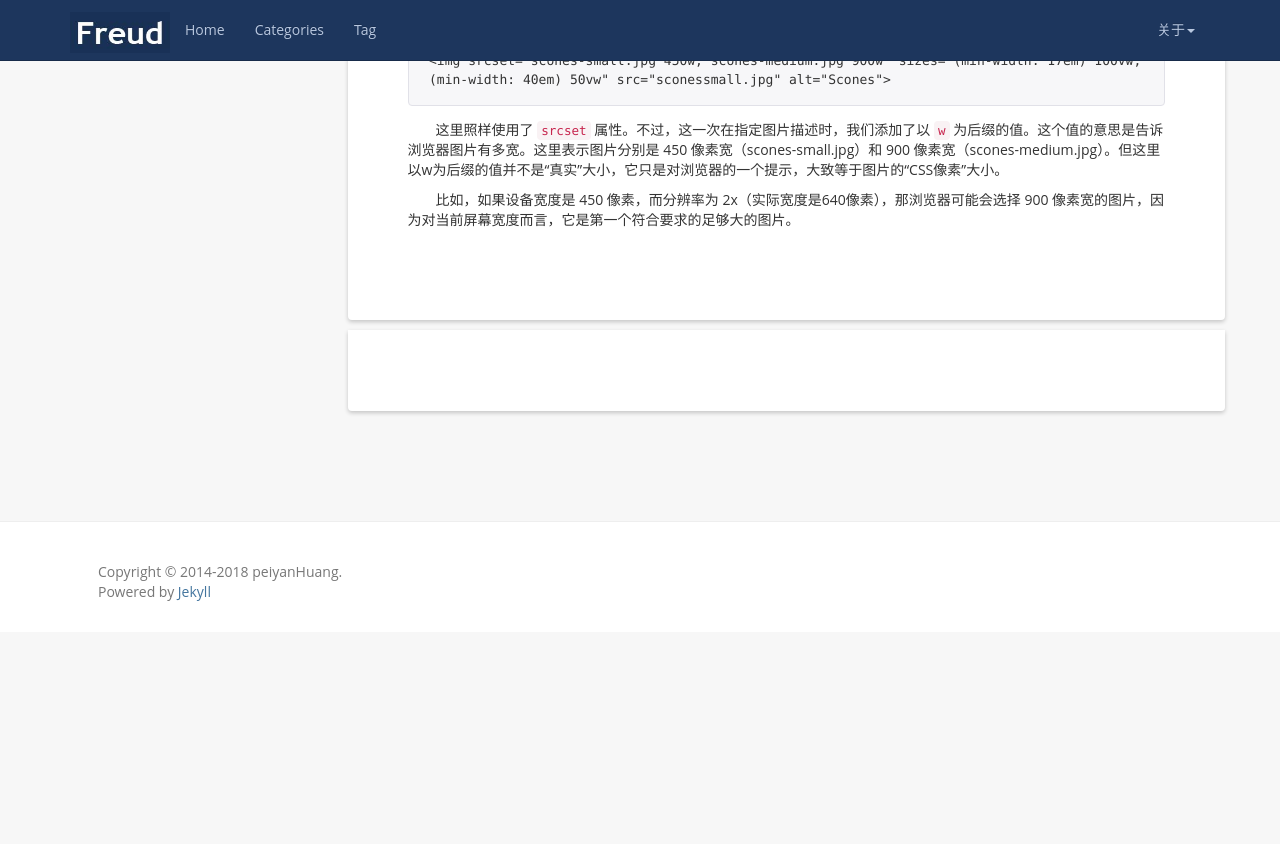
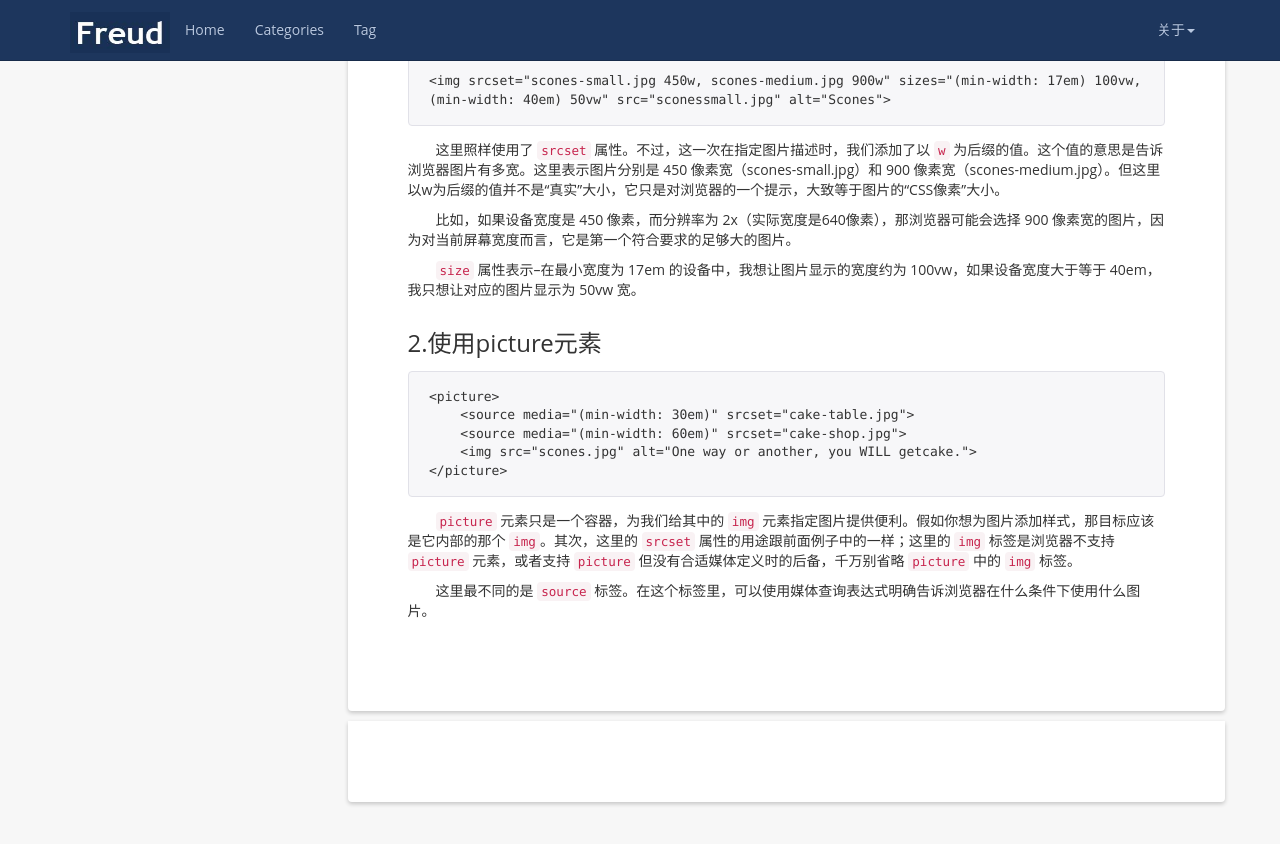
Before and after one commit to peiyanhuang/MyBlog, a Jekyll site: the page built from _posts/2018-08-20-响应式图片.md, in a window 1280 px wide and 900 px high, scrolled down 1013 px. Shown: the top 844 px of the window. Built offline with Jekyll 4.4.1, drawn with Linux system fonts in a browser that asks for light colours; nearby versions of some CDN libraries; before the commit the page ends 1645 px from its top, so only the background shows below that.

Commit message:
@update: picture tag

````diff
--- a/_posts/2018-08-20-响应式图片.md
+++ b/_posts/2018-08-20-响应式图片.md
@@ -36,3 +36,19 @@ tag: CSS
 这里照样使用了 `srcset` 属性。不过，这一次在指定图片描述时，我们添加了以 `w` 为后缀的值。这个值的意思是告诉浏览器图片有多宽。这里表示图片分别是 450 像素宽（scones-small.jpg）和 900 像素宽（scones-medium.jpg）。但这里以w为后缀的值并不是“真实”大小，它只是对浏览器的一个提示，大致等于图片的“CSS像素”大小。
 
 比如，如果设备宽度是 450 像素，而分辨率为 2x（实际宽度是640像素），那浏览器可能会选择 900 像素宽的图片，因为对当前屏幕宽度而言，它是第一个符合要求的足够大的图片。
+
+`size` 属性表示--在最小宽度为 17em 的设备中，我想让图片显示的宽度约为 100vw，如果设备宽度大于等于 40em，我只想让对应的图片显示为 50vw 宽。
+
+### 2.使用picture元素
+
+```html
+<picture>
+    <source media="(min-width: 30em)" srcset="cake-table.jpg">
+    <source media="(min-width: 60em)" srcset="cake-shop.jpg">
+    <img src="scones.jpg" alt="One way or another, you WILL getcake.">
+</picture>
+```
+
+`picture` 元素只是一个容器，为我们给其中的 `img` 元素指定图片提供便利。假如你想为图片添加样式，那目标应该是它内部的那个 `img`。其次，这里的 `srcset` 属性的用途跟前面例子中的一样；这里的 `img` 标签是浏览器不支持 `picture` 元素，或者支持 `picture` 但没有合适媒体定义时的后备，千万别省略 `picture` 中的 `img` 标签。
+
+这里最不同的是 `source` 标签。在这个标签里，可以使用媒体查询表达式明确告诉浏览器在什么条件下使用什么图片。
````
